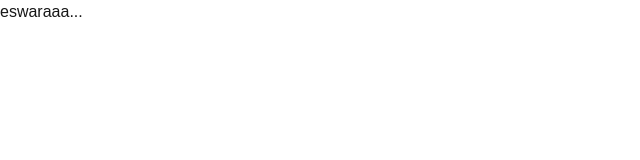
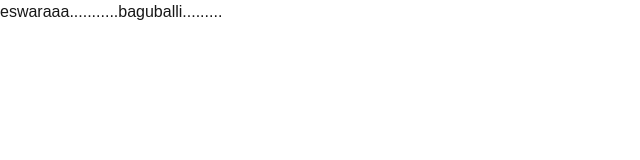
Before and after one commit to Mohanprasath6469/prasath, a Next.js app: page / in a window 1280 px wide. Shown: the top 160 px of the page, without its empty margins (0-640 px from the left). Built offline with nearby package versions, Linux system fonts and the light colour scheme.

Commit message:
Update page.tsx

```diff
--- a/src/app/page.tsx
+++ b/src/app/page.tsx
@@ -1,5 +1,5 @@
 export default function FirstPage(){
   return(
-    <div>eswaraaa...</div>
+    <div>eswaraaa...........baguballi.........</div>
   )
 }
```
